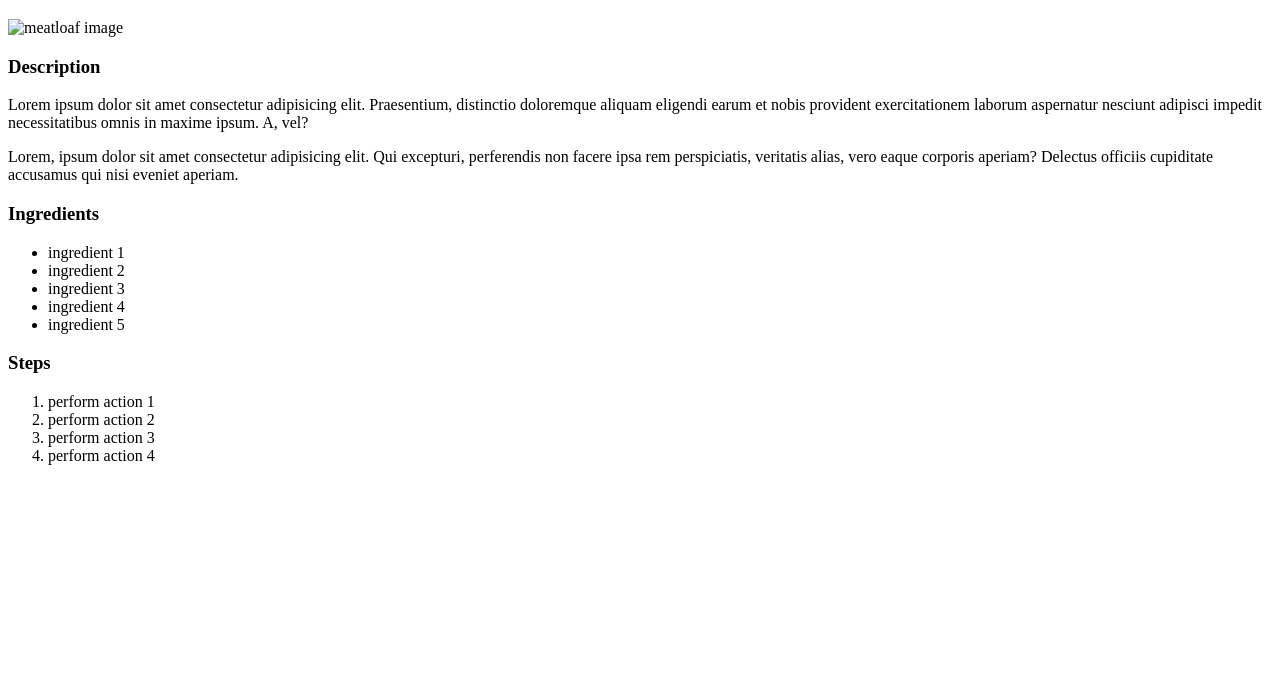
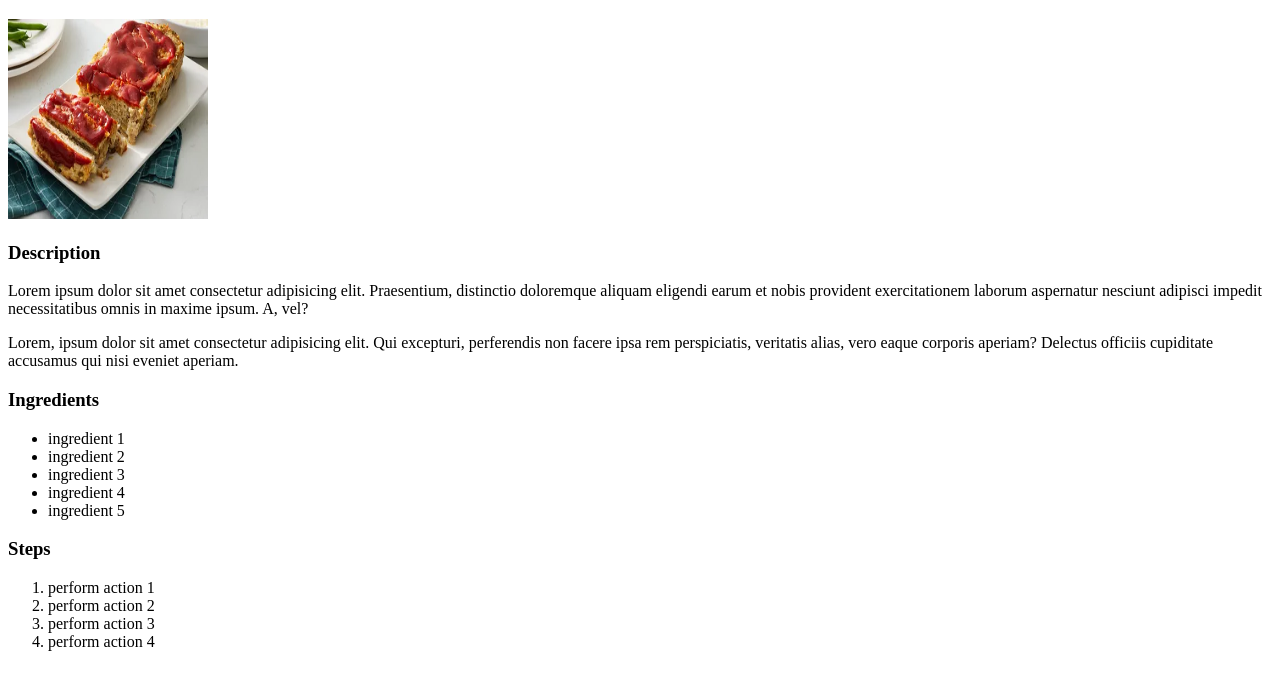
Before and after one commit to Fortune101-ai/odin-recipes, a plain HTML site: page recipes/meatloaf.html in a window 1280 px wide. Shown: the part 61-746 px from the top of the page. Drawn offline with Linux system fonts and the light colour scheme.

Commit message:
Add image dimensions and removed an extra .jpg

```diff
--- a/recipes/meatloaf.html
+++ b/recipes/meatloaf.html
@@ -10,7 +10,7 @@
 <body>
     <h1>Meatloaf recipe</h1>
 
-    <img src="../images/meatloaf.jpg.jpg" alt="meatloaf image">
+    <img width="200px" height="200px" src="../images/meatloaf.jpg" alt="meatloaf image">
 
     <h3>Description</h3>
     <p>Lorem ipsum dolor sit amet consectetur adipisicing elit. Praesentium, distinctio doloremque aliquam eligendi
```
